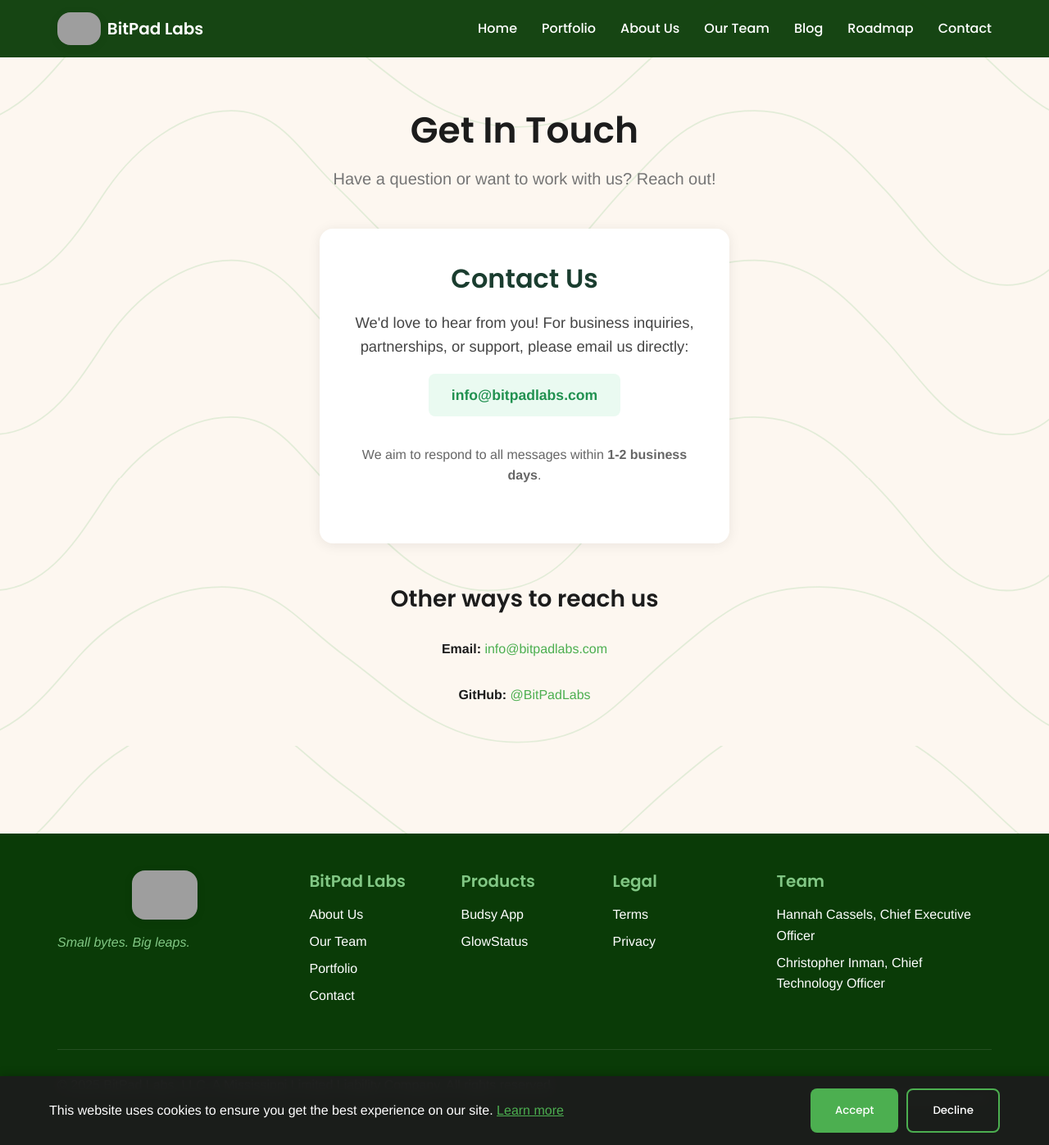
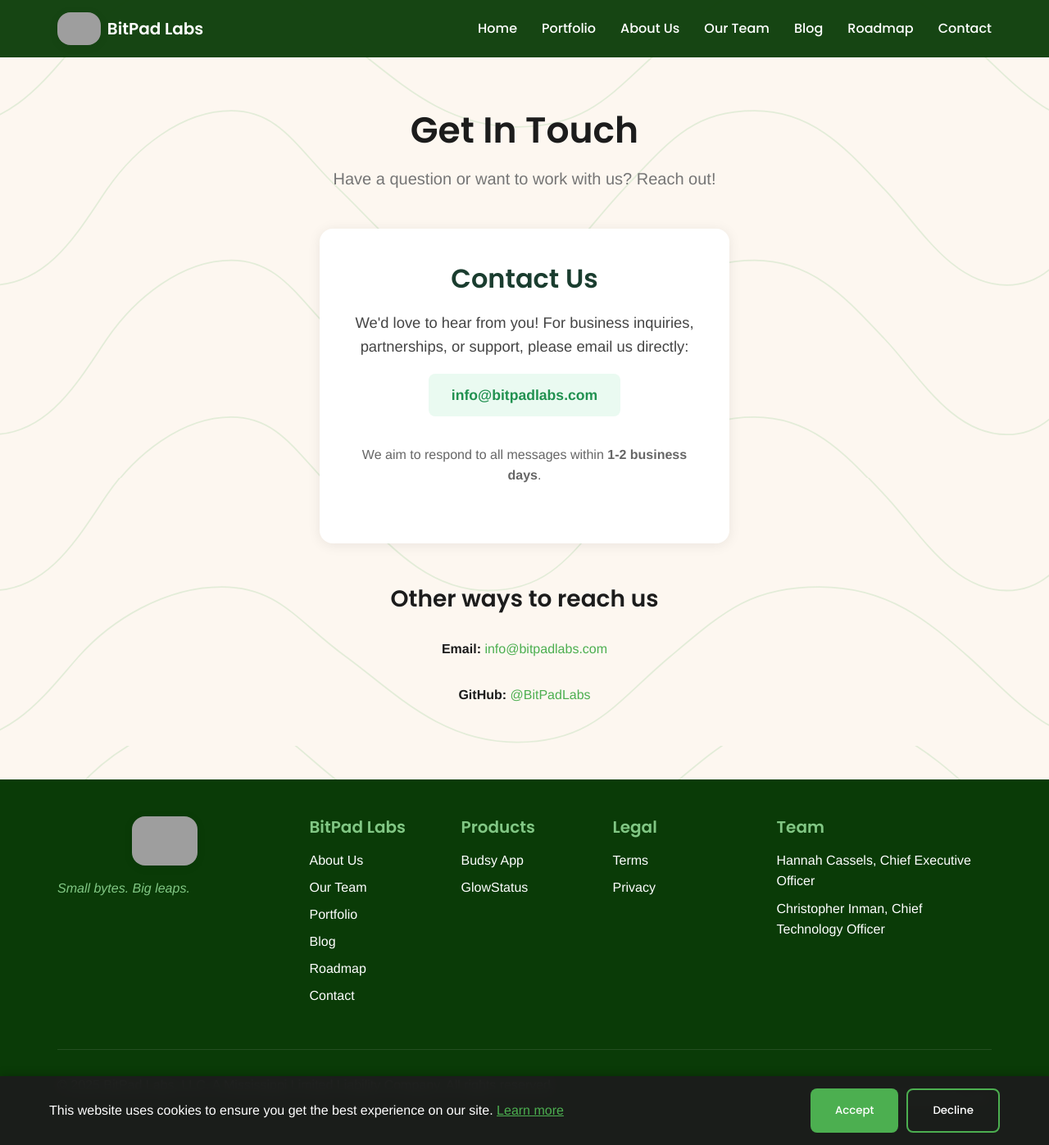
Before and after one commit to BitPadLabs/BitPadLabs-Site, a Jekyll site: the page built from contact.html, in a window 1280 px wide and 1397 px high. Shown: the whole window at 82% size. Built offline with Jekyll 4.4.1, drawn with Linux system fonts in a browser that asks for light colours; grey boxes are pictures that could not be loaded.

Commit message:
Add missing links to Blog and Roadmap in footer for improved navigation

```diff
--- a/_includes/footer.html
+++ b/_includes/footer.html
@@ -13,6 +13,8 @@
             <li><a href="{{ site.baseurl }}/about">About Us</a></li>
             <li><a href="{{ site.baseurl }}/team">Our Team</a></li>
             <li><a href="{{ site.baseurl }}/portfolio">Portfolio</a></li>
+            <li><a href="{{ site.baseurl }}/blog">Blog</a></li>
+            <li><a href="{{ site.baseurl }}/roadmap">Roadmap</a></li>
             <li><a href="{{ site.baseurl }}/contact">Contact</a></li>
           </ul>
         </div>
```
